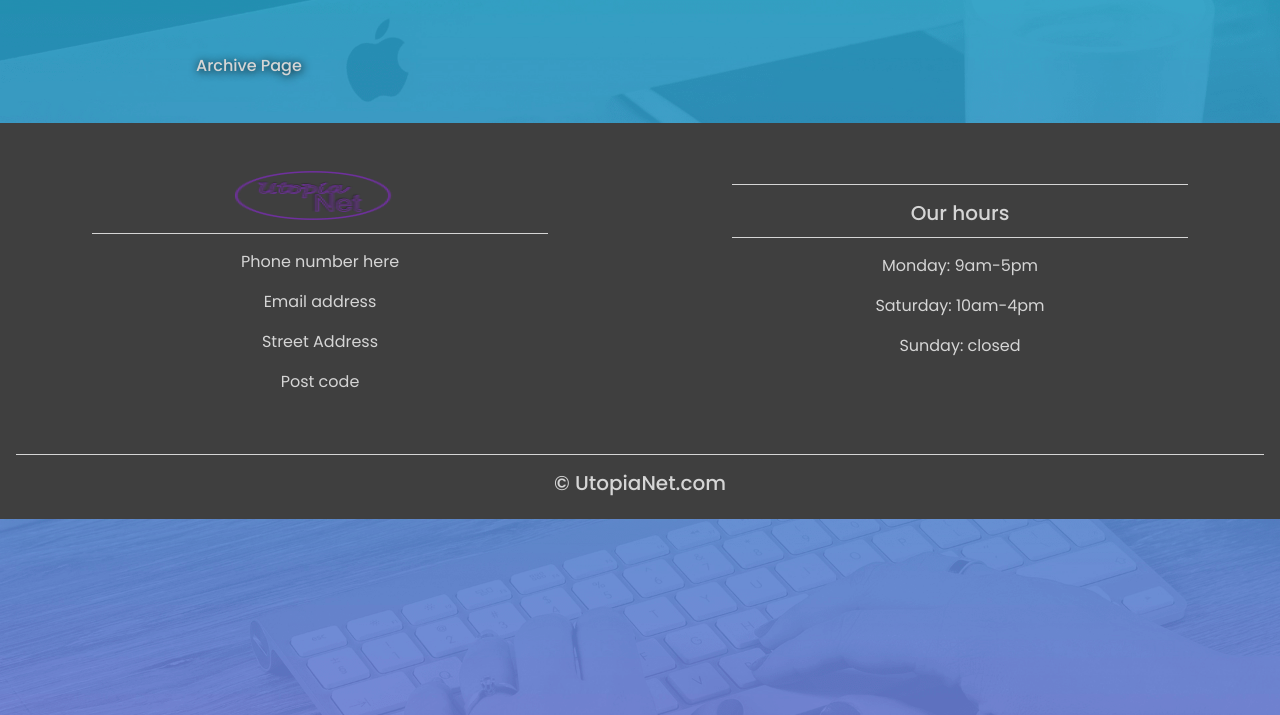
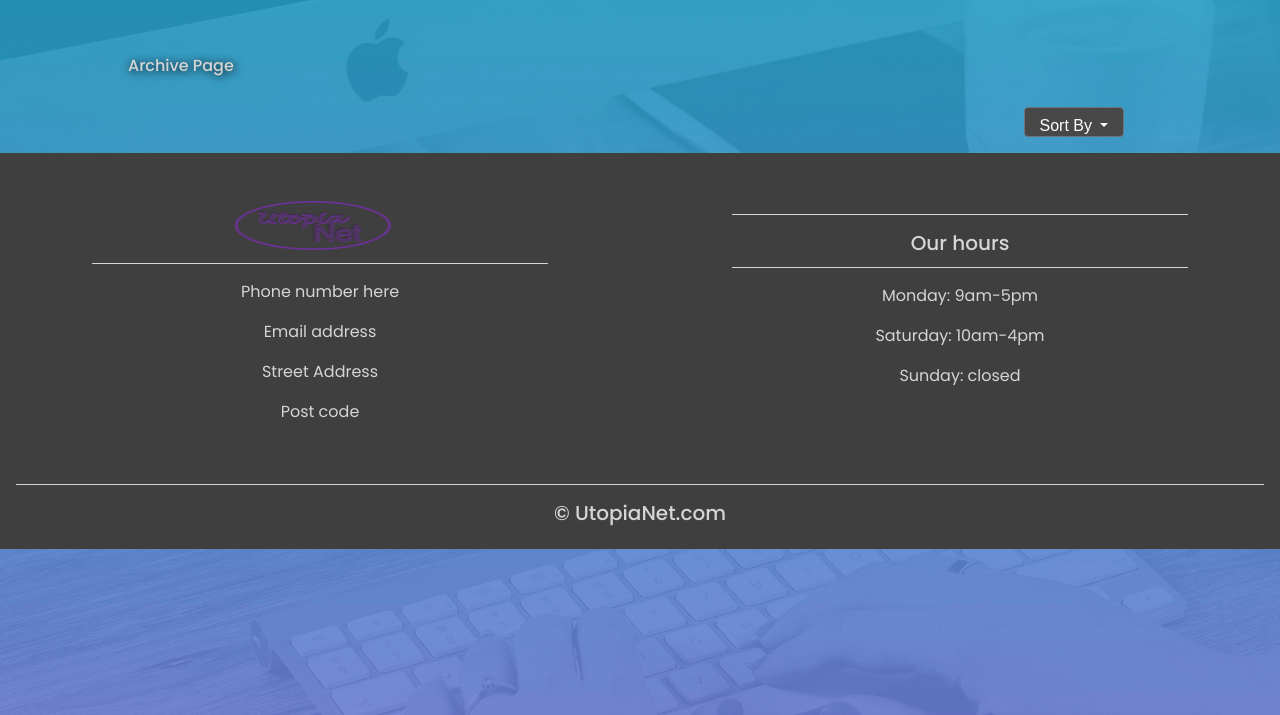
Before and after one commit to salma1230/UtopiaNetProj, a PHP site: page /chats/archive.php in a window 1280 px wide. Shown: the part 85-800 px from the top of the page. Run offline with PHP 8.4, Linux system fonts and the light colour scheme; data that the repository does not hold is empty; some libraries are stand-ins or nearby versions.

Commit message:
Archive page sort filter now working

```diff
--- a/chats/archive.php
+++ b/chats/archive.php
@@ -60,20 +60,24 @@ session_start();
      </nav>
 
 
-<div class="container"> <br>
+ <br>
   <h4>Archive Page</h4><br>
+
+
      <?php
+     echo"<div class='dropdown'>
+      <button class='btn btn-secondary dropdown-toggle' type='button' id='dropdownMenu2' data-toggle='dropdown' aria-haspopup='true' aria-expanded='false'>
+        Sort By
+      </button>
+     </form>";
      echo "<form method='POST' action='".getArchives($conn)."'>
        <div class='dropdown-menu' aria-labelledby='dropdownMenu2'>
          <button class='dropdown-item' type='submit' name='vote'>Votes: High to Low</button>
          <button class='dropdown-item' type='submit' name ='dateEarliest'>Date: Earliest to Latest</button>
          <button class='dropdown-item' type='submit' name='dateLatest'>Date: Latest to Earliest</button>
        </div>
-     </div>
      </form>";
-
      ?>
-</div>
 
      <!--- Footer -->
      <footer>
--- a/chats/chat.inc.php
+++ b/chats/chat.inc.php
@@ -107,14 +107,12 @@ echo '
 }
 
 function getArchives($conn){
-
     $limit = 7;
 
     $page_query = "SELECT * FROM archives";
     $page_result = $conn->query($page_query);
     $number_of_results = mysqli_num_rows($page_result);
     $number_of_pages = ceil($number_of_results/$limit);
-
 
     if(!isset($_GET['page'])){
     $page = 1;
@@ -143,7 +141,7 @@ function getArchives($conn){
 
 
     while ($row = $result->fetch_assoc()){
-      echo" <div class = 'container mt-2 col-sm-12 bg-light' tabindex='0'>";
+      echo" <div class = 'container mt-2 col-lg-9 bg-light' tabindex='0'>";
     echo $row['date']."<br>";
     echo nl2br($row['message']);
     if(isset($_SESSION['id'])){
```
